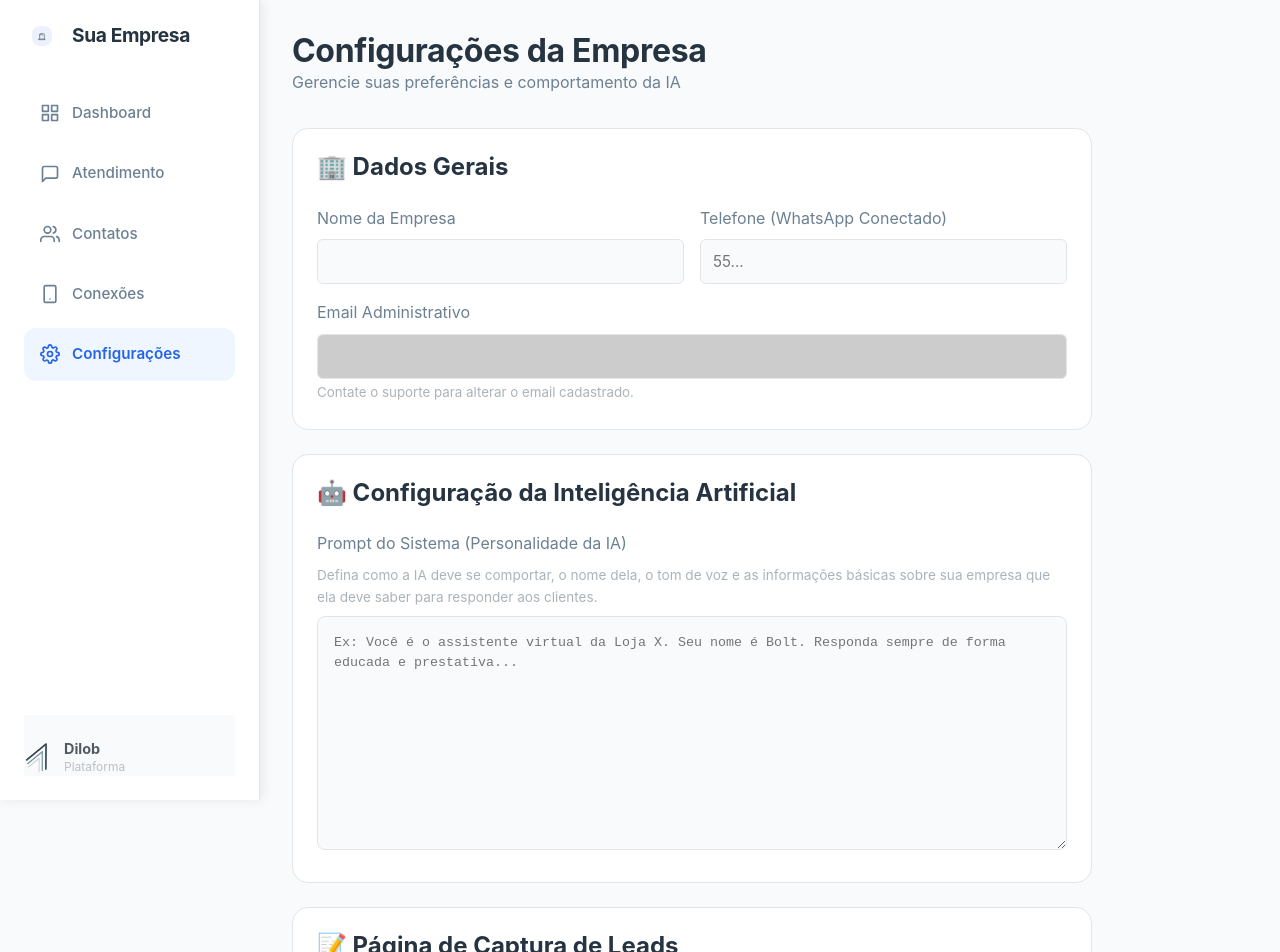
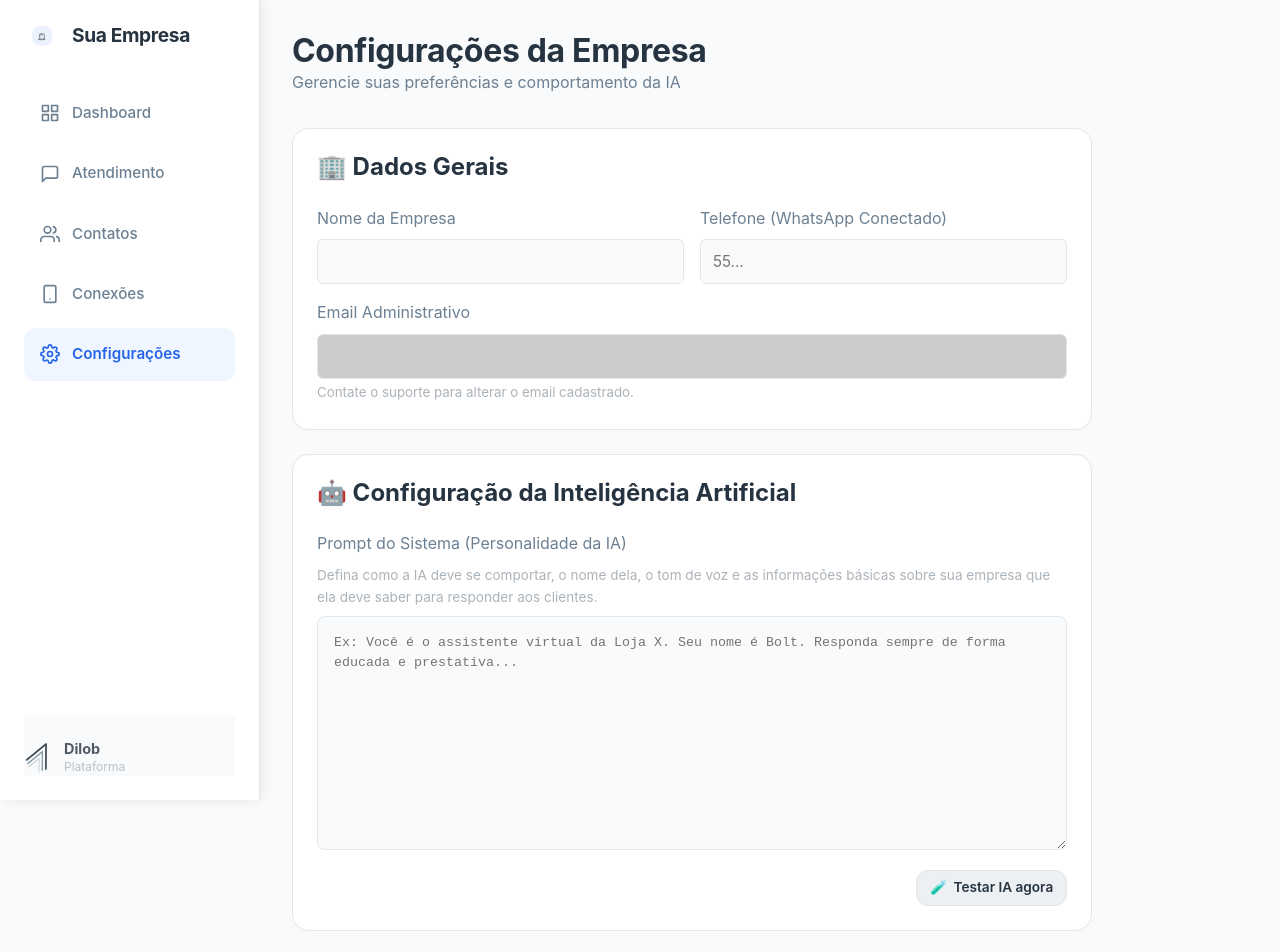
Before and after one commit to dilob0802-rgb/atendimento-ia, a Next.js app in the folder frontend/: page /configuracoes in a window 1280 px wide. Shown: the top 952 px of the page. Built offline with nearby package versions, Linux system fonts and the light colour scheme.

Commit message:
UI: Add test AI button in settings

```diff
--- a/frontend/src/pages/configuracoes.js
+++ b/frontend/src/pages/configuracoes.js
@@ -213,6 +213,16 @@ export default function Configuracoes() {
                                     }}
                                     placeholder="Ex: Você é o assistente virtual da Loja X. Seu nome é Bolt. Responda sempre de forma educada e prestativa..."
                                 />
+                                <div style={{ marginTop: '0.75rem', display: 'flex', justifyContent: 'flex-end' }}>
+                                    <a
+                                        href="/chat-demo"
+                                        target="_blank"
+                                        className="btn btn-secondary"
+                                        style={{ fontSize: '0.85rem', padding: '0.4rem 0.8rem', display: 'flex', alignItems: 'center', gap: '0.4rem' }}
+                                    >
+                                        <span>🧪</span> Testar IA agora
+                                    </a>
+                                </div>
                             </div>
                         </div>
 
```
